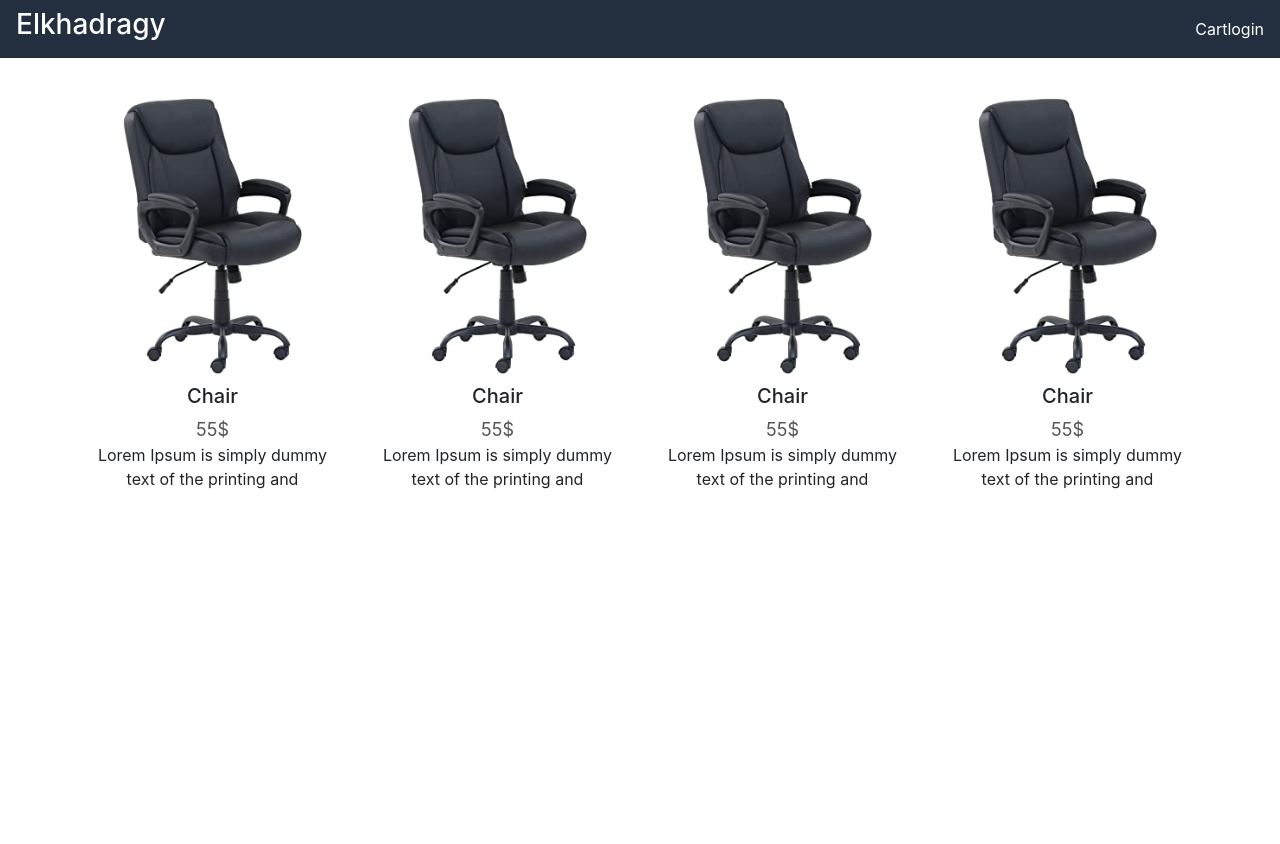
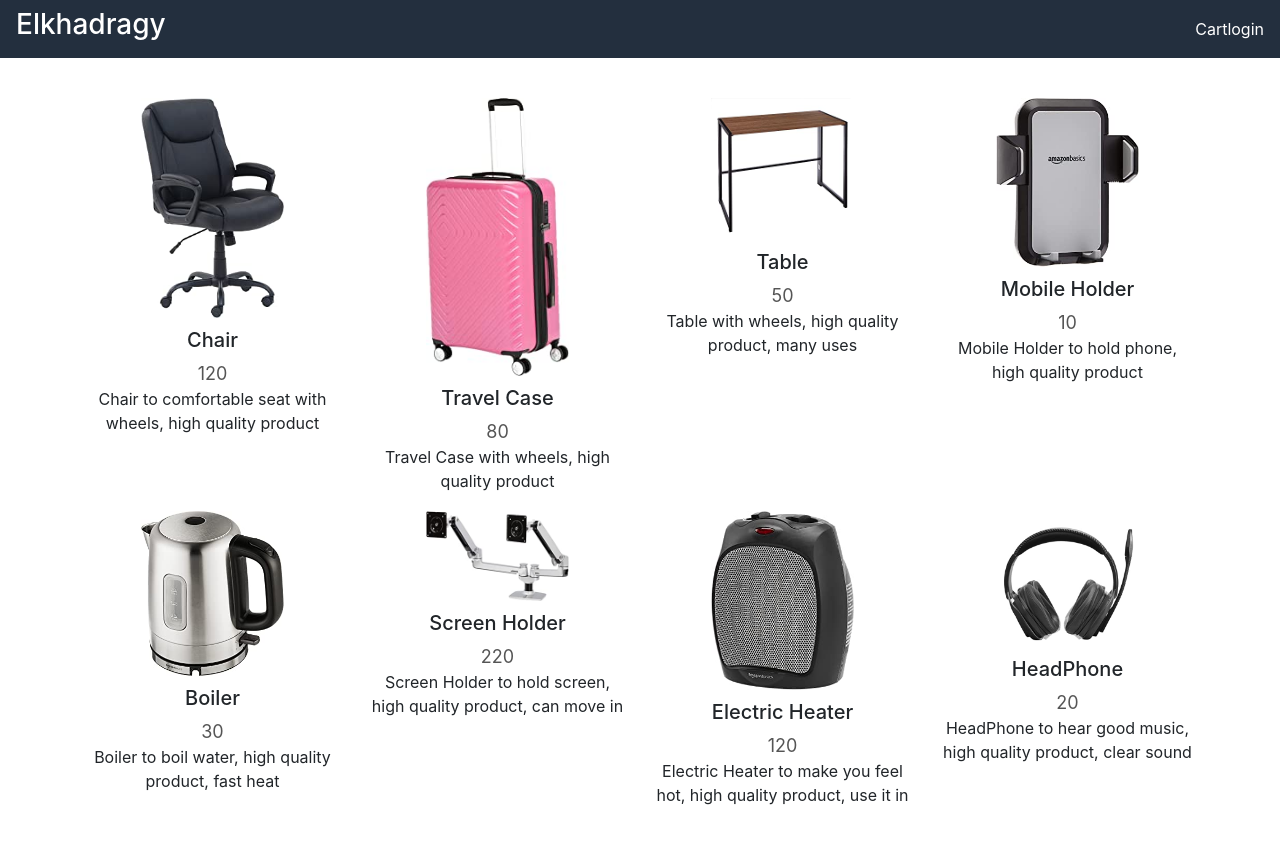
Before and after one commit to mahmoudelkhadragy/blue-app-task, a React (Create React App) app: page / in a window 1280 px wide. Shown: the top 844 px of the page. Before the commit the page ends 800 px from the top, so only its background shows below. Built offline with nearby package versions, Linux system fonts and the light colour scheme.

Commit message:
change favicon and add data

```diff
--- a/public/index.html
+++ b/public/index.html
@@ -24,7 +24,7 @@
       work correctly both with client-side routing and a non-root public URL.
       Learn how to configure a non-root public URL by running `npm run build`.
     -->
-    <title>React App</title>
+    <title>Blue App</title>
   </head>
   <body>
     <noscript>You need to enable JavaScript to run this app.</noscript>
--- a/src/App.css
+++ b/src/App.css
@@ -20,7 +20,7 @@
   font-size: 20px;
 }
 .product_img img {
-  width: 100%;
+  width: 80%;
 }
 .product_price {
   color: #555;
--- a/src/components/Products.jsx
+++ b/src/components/Products.jsx
@@ -1,73 +1,26 @@
 import React from "react";
+import { data } from "../data";
 
 function Products() {
+  const { products } = data;
   return (
     <div className="products">
       <div className="container">
         <div className="row">
-          <div className="col-12 col-md-3 col-sm-6">
-            <div className="product">
-              <div className="product_img">
-                <img src="images/products/product1.jpg" alt="product-img" />
-              </div>
-              <div className="product_info">
-                <h3 className="product_name">Chair</h3>
-                <span className="product_price">55$</span>
-                <p className="product_desc">
-                  Lorem Ipsum is simply dummy text of the printing and
-                  typesetting industry. Lorem Ipsum has been the industry's
-                </p>
+          {products.map((product) => (
+            <div key={product._id} className="col-12 col-md-3 col-sm-6">
+              <div className="product">
+                <div className="product_img">
+                  <img src={product.image} alt="product-img" />
+                </div>
+                <div className="product_info">
+                  <h3 className="product_name">{product.name}</h3>
+                  <span className="product_price">{product.price}</span>
+                  <p className="product_desc">{product.description}</p>
+                </div>
               </div>
             </div>
-          </div>
-
-          <div className="col-12 col-md-3 col-sm-6">
-            <div className="product">
-              <div className="product_img">
-                <img src="images/products/product1.jpg" alt="product-img" />
-              </div>
-              <div className="product_info">
-                <h3 className="product_name">Chair</h3>
-                <span className="product_price">55$</span>
-                <p className="product_desc">
-                  Lorem Ipsum is simply dummy text of the printing and
-                  typesetting industry. Lorem Ipsum has been the industry's
-                </p>
-              </div>
-            </div>
-          </div>
-
-          <div className="col-12 col-md-3 col-sm-6">
-            <div className="product">
-              <div className="product_img">
-                <img src="images/products/product1.jpg" alt="product-img" />
-              </div>
-              <div className="product_info">
-                <h3 className="product_name">Chair</h3>
-                <span className="product_price">55$</span>
-                <p className="product_desc">
-                  Lorem Ipsum is simply dummy text of the printing and
-                  typesetting industry. Lorem Ipsum has been the industry's
-                </p>
-              </div>
-            </div>
-          </div>
-
-          <div className="col-12 col-md-3 col-sm-6">
-            <div className="product">
-              <div className="product_img">
-                <img src="images/products/product1.jpg" alt="product-img" />
-              </div>
-              <div className="product_info">
-                <h3 className="product_name">Chair</h3>
-                <span className="product_price">55$</span>
-                <p className="product_desc">
-                  Lorem Ipsum is simply dummy text of the printing and
-                  typesetting industry. Lorem Ipsum has been the industry's
-                </p>
-              </div>
-            </div>
-          </div>
+          ))}
         </div>
       </div>
     </div>
--- /dev/null
+++ b/src/data.js
@@ -0,0 +1,72 @@
+export const data = {
+  products: [
+    {
+      _id: "1",
+      name: "Chair",
+      category: "furniture",
+      image: "/images/products/product1.jpg",
+      price: 120,
+      description:
+        "Chair to comfortable seat with wheels, high quality product",
+    },
+    {
+      _id: "2",
+      name: "Travel Case",
+      category: "accesories",
+      image: "/images/products/product2.jpg",
+      price: 80,
+      description: "Travel Case with wheels, high quality product",
+    },
+    {
+      _id: "3",
+      name: "Table",
+      category: "furniture",
+      image: "/images/products/product3.jpg",
+      price: 50,
+      description: "Table with wheels, high quality product, many uses",
+    },
+    {
+      _id: "4",
+      name: "Mobile Holder",
+      category: "accesories",
+      image: "/images/products/product4.jpg",
+      price: 10,
+      description: "Mobile Holder to hold phone, high quality product",
+    },
+    {
+      _id: "5",
+      name: "Boiler",
+      category: "furniture",
+      image: "/images/products/product5.jpg",
+      price: 30,
+      description: "Boiler to boil water, high quality product, fast heat",
+    },
+    {
+      _id: "6",
+      name: "Screen Holder",
+      category: "accesories",
+      image: "/images/products/product6.jpg",
+      price: 220,
+      description:
+        "Screen Holder to hold screen, high quality product, can move in many directions",
+    },
+    {
+      _id: "7",
+      name: "Electric Heater",
+      category: "furniture",
+      image: "/images/products/product7.jpg",
+      price: 120,
+      description:
+        "Electric Heater to make you feel hot, high quality product, use it in cold weather",
+    },
+    {
+      _id: "8",
+      name: "HeadPhone",
+      category: "accesories",
+      image: "/images/products/product8.jpg",
+      price: 20,
+      description:
+        "HeadPhone to hear good music, high quality product, clear sound",
+    },
+  ],
+};
```
Also changed, not shown: 1 other file (tests, documents, lock files or other folders).
